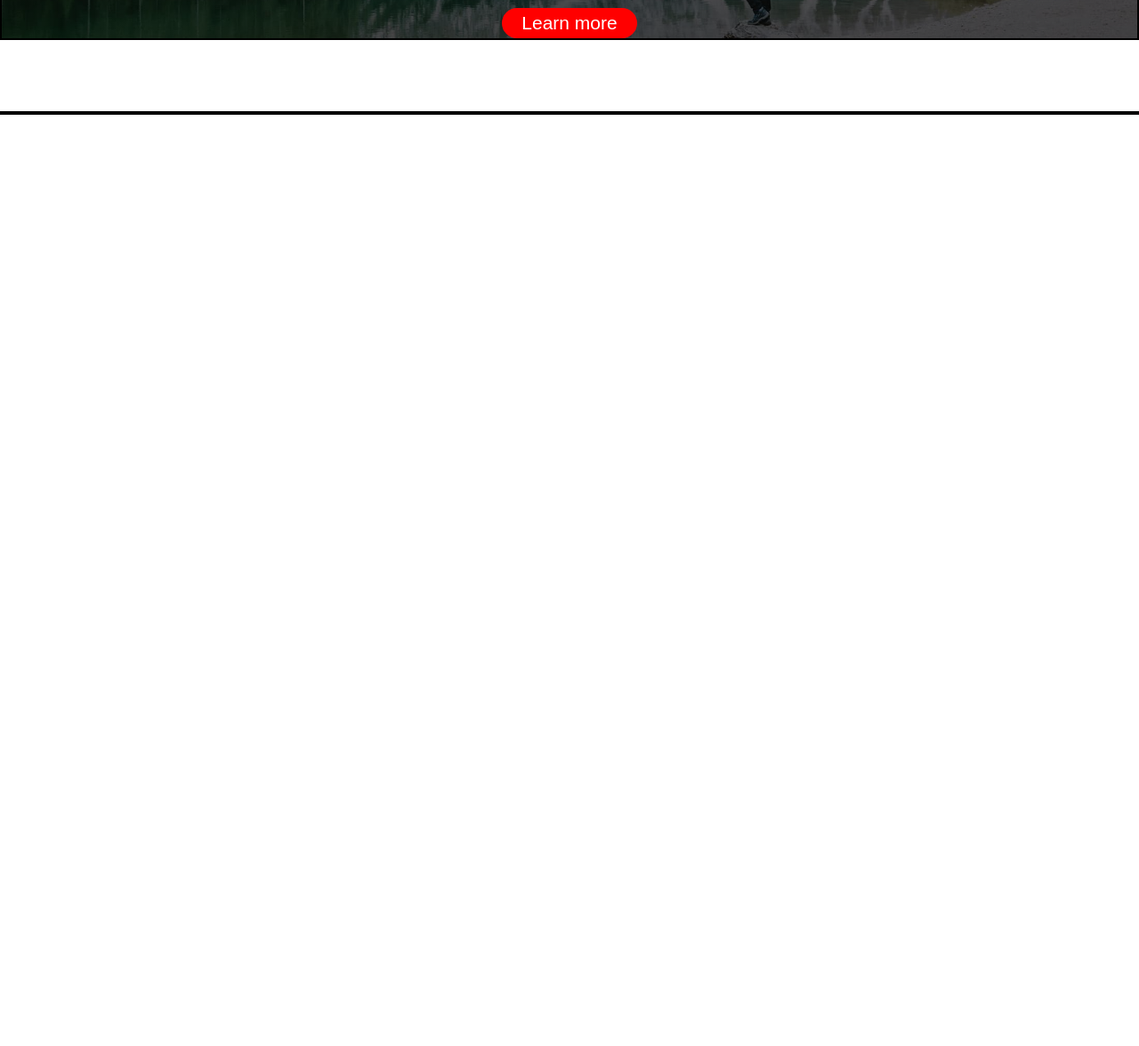
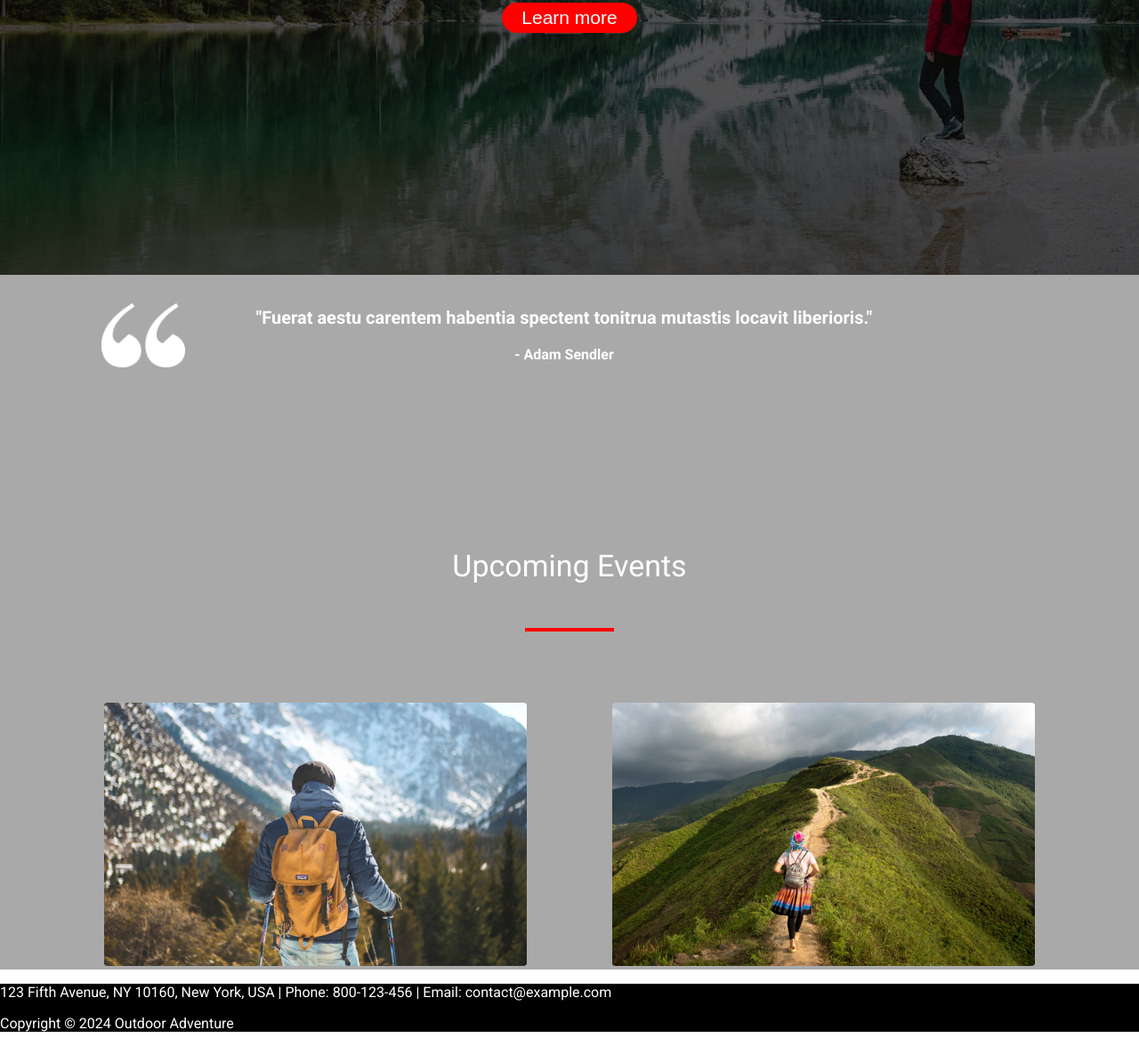
Before and after one commit to Jey-M-anderson/ProjectBootcamp, a plain HTML site: page index.html in a window 1280 px wide. Shown: the part 483-1659 px from the top of the page at 89% size. Before the commit the page ends 800 px from the top, so only its background shows below. Drawn offline with Linux system fonts and the light colour scheme.

Commit message:
first commit

```diff
--- a/index.html
+++ b/index.html
@@ -23,34 +23,41 @@
                 </div>
 
             </nav>
-            <section>
+            <section id="soule">
                 <p id="colorful">Explore the colorful world</p>
                 <p id="tiret"></p>
                 <p id="wonderful">A wonderful world</p>
                 <button type="submit">Learn more</button>
             </section>
-
         </header>
         <main>
-            <ul>
-                <il></il>
-                <il></il>
-                <il></il>
-                <il></il>
-                <il></il>
-                <il></il>
-                <il></il>
-                <il></il>
-                <il></il>
-            </ul>
+           <section id="id2Soule">
+            <img id="logo2"src="./image/logochiant.png" alt="">
+                <h2 id="CaSoule">
+                    <p class="para">"Fuerat aestu carentem habentia spectent tonitrua mutastis locavit liberioris."</p>
+                    <p class="para2">- Adam Sendler</p>
+                </h2>
+           </section>
+           <section id="Bmc">
+            <p style="font-size: 34px">Upcoming Events</p>
+            <p class="tiret"></p>
+           </section>
+            <section id="GigaChad">
+                <div>
+                    <img  class="imageBg" src="./image/beau-gosse.jpg" alt=""  >
+                </div>
+                <div>
+                    <img  class="imageBg" src="./image/belle-gosse.jpg" alt="";">
+                </div>
+            </section>
 
 
         </main>
         <footer>
+             <p>123 Fifth Avenue, NY 10160, New York, USA | Phone: 800-123-456 | Email: contact@example.com
 
+             </p>
+             <p>Copyright © 2024 Outdoor Adventure</p>
         </footer>
-    <section>
-
-    </section>
 </body>
 </html>
--- a/style.css
+++ b/style.css
@@ -11,26 +11,26 @@ header{
    display: flex;
    flex-direction: column;
    flex-wrap: wrap;
+
 }
 .image{
-    background-image: ;
     background: linear-gradient(
         rgba(0, 0, 0, 0.596),
         rgba(0, 0, 0, 0.7)),
         url(./image/hero-bg.jpg);
     background-repeat: no-repeat;
     background-size: cover;
-
+    margin-bottom: 5rem;
 
 }
 nav{
     display: flex;
     justify-content: space-around;
 }
-img{
+#idLogo{
     width: 10rem;;
 }
-div{
+#idBascule{
     width: 44rem;
     display: flex;
     justify-content: space-around;
@@ -56,20 +56,20 @@ button{
     height: 2rem;
     color: white;
 }
-section{
+#soule{
     display: flex;
     justify-content: center;
     align-items: center;
     flex-direction: column;
-    border: black solid 2px;
     margin-top: 5rem;
     flex-wrap: wrap;
+    margin-bottom: 17rem;
 }
 #colorful{
     font-size: 2rem;
     margin-top: 5rem;
 }
-#tiret{
+.tiret{
     color: red;
     width: 6rem;
     border: 2px solid red;
@@ -79,3 +79,67 @@ section{
     font-size: 5rem;
     margin: 1px;
 }
+main{
+    background-color: darkgrey;
+    margin-top: -5rem;
+}
+#id2Soule{
+    display: flex;
+    flex-direction: row;
+    justify-content: center;
+}
+#logo2{
+    height: 72px;
+    width: 94px;
+    margin-top: 2rem;
+    margin-right: 5rem;
+}
+#CaSoule{
+    font-size: 20px;
+    text-align: center;
+    margin-right: 186px;
+}
+.para2{
+    font-size: 16px;
+
+}
+#Bmc{
+    display: flex;
+    justify-content: center;
+    align-items: center;
+    flex-direction: column;
+    margin-top: 141px;
+}
+#GigaChad{
+    display: flex;
+    justify-content: center;
+    flex-direction: row;
+}
+.imageBg{
+    height: 296px;
+    width: 475px;
+    margin-right: 3rem;
+    margin-left: 3rem;
+    margin-top: 4rem;
+    border-radius: 1%;
+
+}
+
+
+
+
+
+
+
+
+
+
+
+
+
+
+
+
+footer{
+    background-color: black;
+}
```
Also changed, not shown: image/beau-gosse.jpg (added), image/belle-gosse.jpg (added), image/logochiant.png (added).
